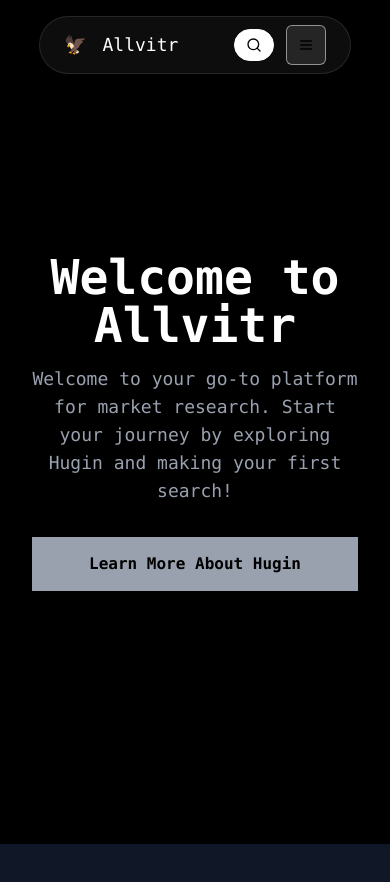
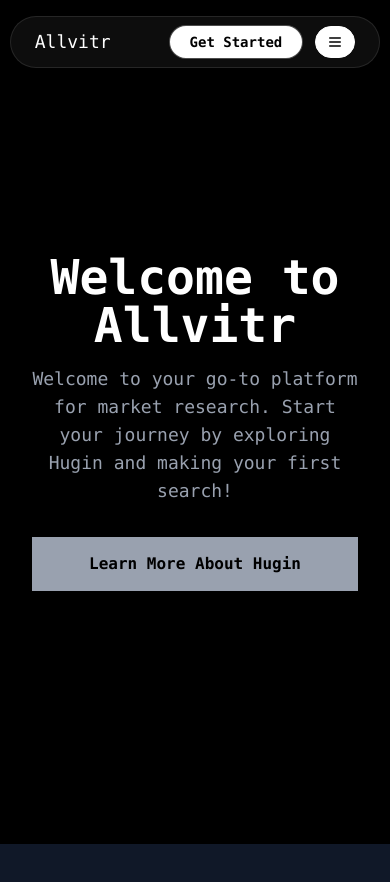
Before and after one commit to christianzmwang/allvitr, a Next.js app: page / in a window 390 px wide. Shown: the top 882 px of the page. Built offline with nearby package versions, Linux system fonts and the light colour scheme.

Commit message:
refined the navbar

```diff
--- a/src/app/components/NavBar.tsx
+++ b/src/app/components/NavBar.tsx
@@ -1,17 +1,29 @@
 'use client';
 
-import { Menu, Search, X } from 'lucide-react'; // icons
-import { useState } from 'react';
+import { Menu, X } from 'lucide-react'; // icons
+import { useState, useEffect } from 'react';
 import Link from 'next/link';
+import Image from 'next/image';
 
 export default function NavBar() {
   const [open, setOpen] = useState(false);
+  const [scrolled, setScrolled] = useState(false);
+
+  useEffect(() => {
+    const handleScroll = () => {
+      const isScrolled = window.scrollY > 10;
+      setScrolled(isScrolled);
+    };
+
+    window.addEventListener('scroll', handleScroll);
+    return () => window.removeEventListener('scroll', handleScroll);
+  }, []);
 
   return (
     <header className="fixed inset-x-0 top-0 z-50 mt-4">
       <nav
         className="
-          glass mx-auto flex max-w-[80%] items-center justify-between
+          glass mx-auto flex w-[95%] md:max-w-[80%] items-center justify-between
           rounded-full px-6 py-2
         "
       >
@@ -20,17 +32,38 @@ export default function NavBar() {
           href="/"
           className="
             flex items-center gap-2 text-lg font-medium text-white
-            before:content-['🦅'] before:mr-2
           "
         >
-          Allvitr
+          {/* Show logo on mobile when scrolled, text otherwise */}
+          <div className="md:hidden relative">
+            <Image
+              src="/globe.svg"
+              alt="Allvitr Logo"
+              width={24}
+              height={24}
+              className={`w-6 h-6 absolute inset-0 transition-all duration-250 ease-in-out ${
+                scrolled ? 'opacity-100 scale-100 delay-125' : 'opacity-0 scale-75'
+              }`}
+            />
+            <span className={`transition-all duration-250 ease-in-out ${
+              scrolled ? 'opacity-0 scale-75' : 'opacity-100 scale-100 delay-125'
+            }`}>
+              Allvitr
+            </span>
+          </div>
+
+          {/* Always show text on desktop */}
+          <span className="hidden md:inline transition-all duration-300 ease-in-out">
+            Allvitr
+          </span>
         </Link>
 
         {/* Right-hand actions */}
         <div className="flex items-center gap-3">
+          {/* Get Started button - show on both mobile and desktop */}
           <button
             className="
-              hidden md:inline rounded-full border border-black/70
+              rounded-full border border-black/70
               bg-white px-5 py-1.5 text-sm font-semibold
               transition-all duration-300 ease-in-out hover:bg-[#1f1f1f] hover:text-white hover:border-[#1f1f1f]
             "
@@ -38,24 +71,13 @@ export default function NavBar() {
             Get&nbsp;Started
           </button>
 
-          {/* Search button (circle) */}
-          <button
-            aria-label="Site search"
-            className="
-              grid w-10 h-8 place-items-center rounded-full border
-              border-white bg-white text-black transition-all duration-300 ease-in-out hover:bg-[#1f1f1f] hover:text-white hover:border-[#1f1f1f]"
-          >
-            <Search className="w-4" />
-          </button>
-
-          {/* Hamburger / close */}
+          {/* Hamburger / close - show on both mobile and desktop */}
           <button
             aria-label="Open menu"
             onClick={() => setOpen(!open)}
             className="
-              grid size-10 place-items-center rounded-md border
-              border-white/50 bg-white/10 transition hover:bg-white/20
-              md:hidden
+              grid w-10 h-8 place-items-center rounded-full border
+              border-white bg-white text-black transition-all duration-300 ease-in-out hover:bg-[#1f1f1f] hover:text-white hover:border-[#1f1f1f]
             "
           >
             {open ? <X className="w-4" /> : <Menu className="w-4" />}
@@ -63,9 +85,9 @@ export default function NavBar() {
         </div>
       </nav>
 
-      {/* Mobile slide-down (ultra-simple) */}
+      {/* Slide-down menu (ultra-simple) */}
       {open && (
-        <div className="md:hidden glass mx-4 mt-3 rounded-xl p-6 space-y-4">
+        <div className="glass mx-auto w-[95%] md:max-w-[80%] mt-3 rounded-xl p-6 space-y-4">
           <Link href="#product" className="block text-white">Product</Link>
           <Link href="#solutions" className="block text-white">Solutions</Link>
           <Link href="#pricing" className="block text-white">Pricing</Link>
```
